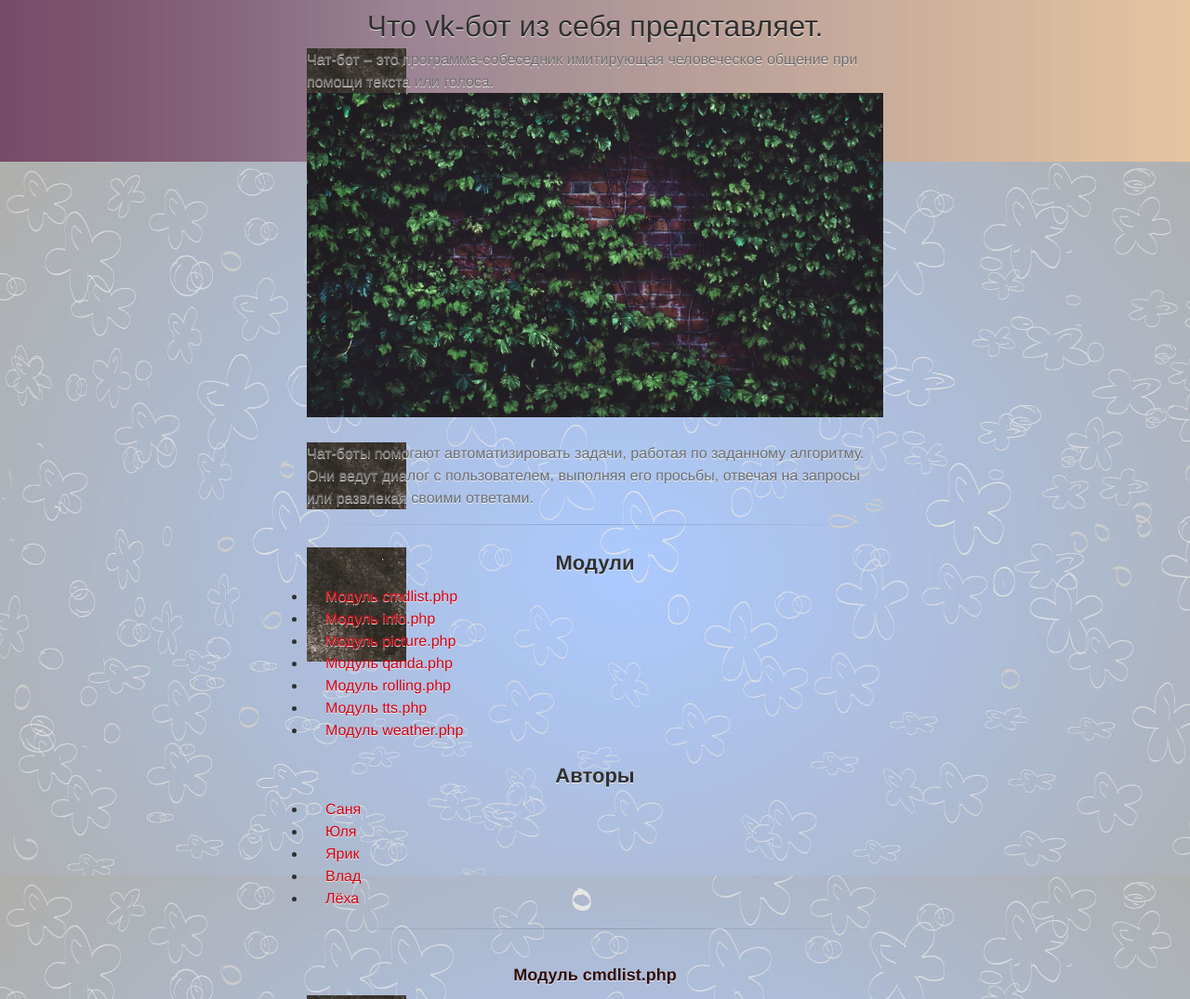
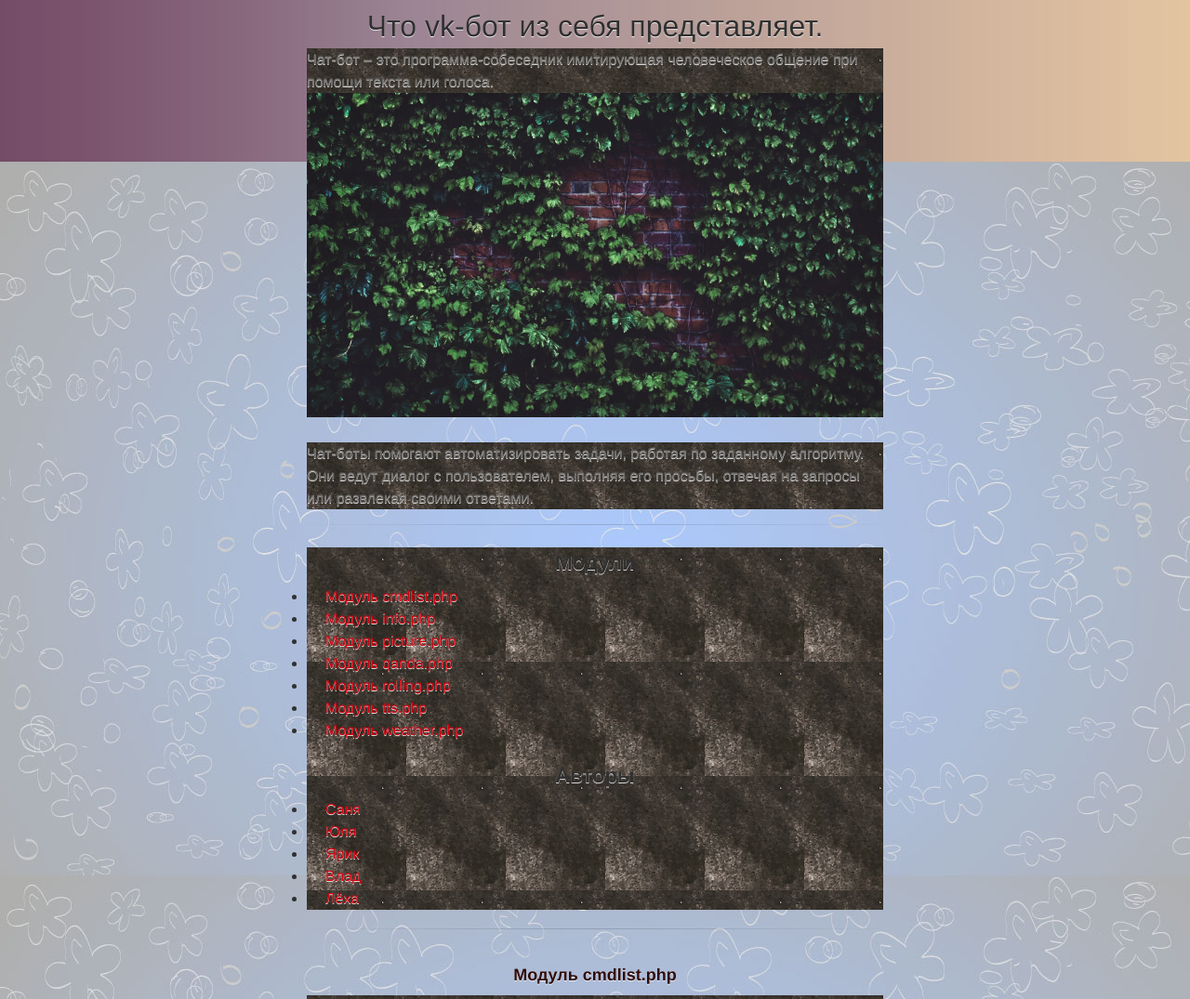
Before and after one commit to fplve/vika, a Jekyll site: the page built from index.md, in a window 1280 px wide. Shown: the part 594-1669 px from the top of the page at 93% size. Built offline with Jekyll 4.4.1, drawn with Linux system fonts in a browser that asks for light colours; some web fonts are replaced; grey boxes are pictures that could not be loaded.

Commit message:
еще разок

```diff
--- a/_sass/jekyll-theme-tactile.scss
+++ b/_sass/jekyll-theme-tactile.scss
@@ -353,7 +353,8 @@ article {
 	box-shadow: 0 0 10px #629996;
 	-moz-box-shadow: 0 0 10px #629996;
 	-webkit-box-shadow: 0 0 10px #629996;*/
-	background: transparent url('../images/234.jpg') 0 0 no-repeat;
+	background: transparent url('../images/234.jpg') 0 0 repeat;
+	text-color: #fcfcfc;
 }
 
 /* MISC */
```
